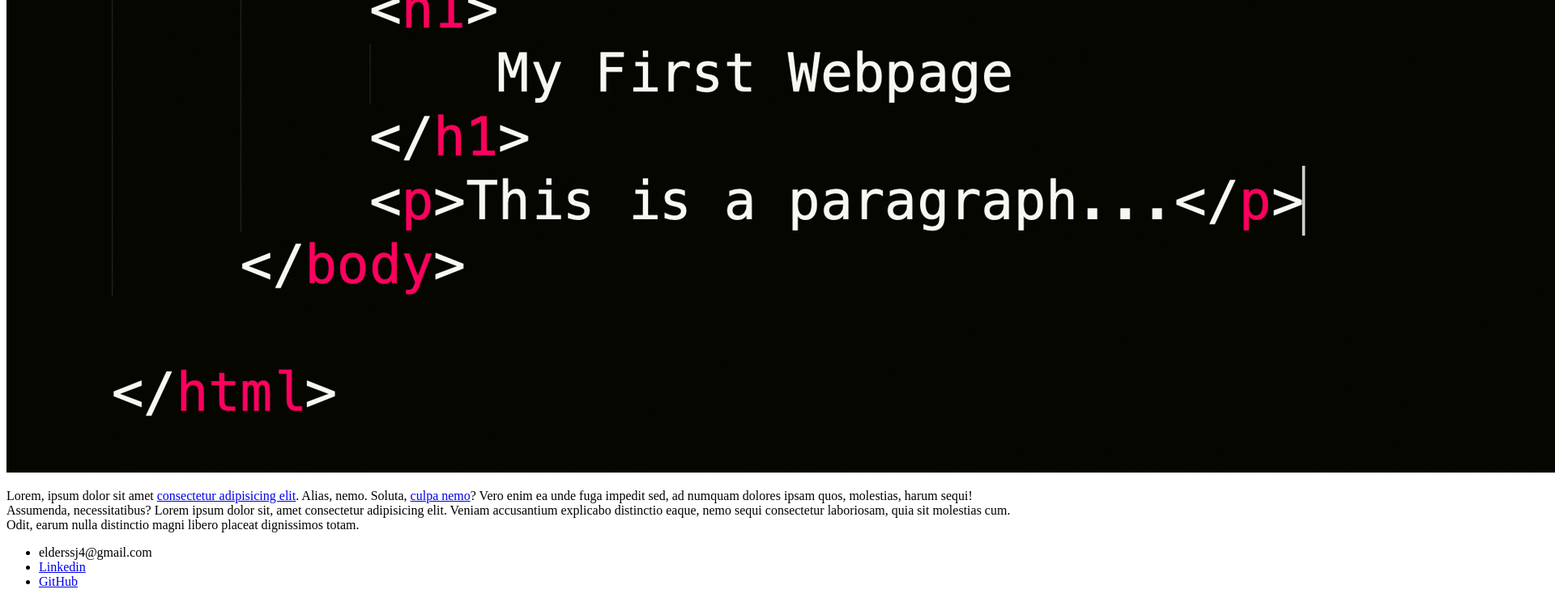
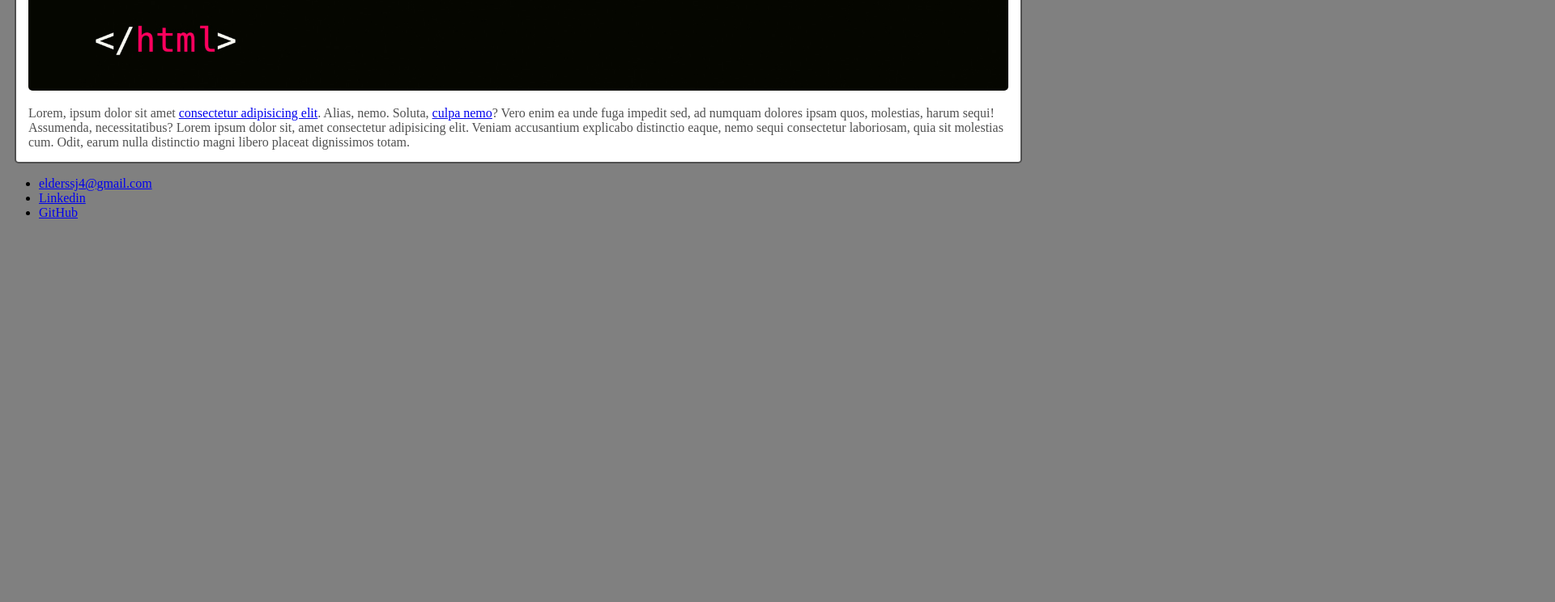
Before and after one commit to elderssj4/dio-curso-html5, a plain HTML site: page index.html in a window 1280 px wide. Shown: the part 1620-2364 px from the top of the page at 81% size, 1920 px wide, since content can reach past the window. After the commit the page ends 1908 px from the top, so only its background shows below. Drawn offline with Linux system fonts and the light colour scheme.

Commit message:
adicionando css ao post

```diff
--- a/index.html
+++ b/index.html
@@ -1,5 +1,6 @@
 <!DOCTYPE html>
 <html lang="pt">
+
 <head>
     <meta charset="UTF-8">
 
@@ -7,6 +8,7 @@
 
     <link rel="stylesheet" href="src/css/style.css">
 </head>
+
 <body>
     <header>
         <img src="src/img/ObiWan-PoliArt.png" alt="Ilustração obi wan como avatar de Elder">
@@ -16,22 +18,29 @@
         <header>
             <h2 class="subtitle">Posts</h2>
         </header>
-        <article>
+        <article class="post">
             <header>
                 <h3 class="post-title">Post #1</h3>
-                <img src="src/img/html-code.jpg" alt="imagem de código html">
+                <img class="img-post" src="src/img/html-code.jpg" alt="imagem de código html">
             </header>
-            <p>Lorem, ipsum dolor sit amet <a href="https://www.linkedin.com/in/elder-duarte-santiago-8425299a/" target="_blank">consectetur adipisicing elit</a>. Alias, nemo. Soluta, <a href="mailto:elderssj4@gmail.com">culpa nemo</a>? Vero enim ea unde fuga impedit sed, ad numquam dolores ipsam quos, molestias, harum sequi! Assumenda, necessitatibus? Lorem ipsum dolor sit, amet consectetur adipisicing elit. Veniam accusantium explicabo distinctio eaque, nemo sequi consectetur laboriosam, quia sit molestias cum. Odit, earum nulla distinctio magni libero placeat dignissimos totam.
+            <p class="text">Lorem, ipsum dolor sit amet <a
+                    href="https://www.linkedin.com/in/elder-duarte-santiago-8425299a/" target="_blank">consectetur
+                    adipisicing elit</a>. Alias, nemo. Soluta, <a href="mailto:elderssj4@gmail.com">culpa nemo</a>? Vero
+                enim ea unde fuga impedit sed, ad numquam dolores ipsam quos, molestias, harum sequi! Assumenda,
+                necessitatibus? Lorem ipsum dolor sit, amet consectetur adipisicing elit. Veniam accusantium explicabo
+                distinctio eaque, nemo sequi consectetur laboriosam, quia sit molestias cum. Odit, earum nulla
+                distinctio magni libero placeat dignissimos totam.
             </p>
         </article>
     </section>
     <footer>
         <ul>
-            <li><a href="mailto:elderssj4@gmail.com" target="_blank"></a>elderssj4@gmail.com</li>
+            <li><a href="mailto:elderssj4@gmail.com" target="_blank">elderssj4@gmail.com</a></li>
             <li><a href="https://www.linkedin.com/in/elder-duarte-santiago-8425299a/" target="_blank">Linkedin</a></li>
             <li><a href="https://github.com/elderssj4" target="_blank">GitHub</a></li>
         </ul>
     </footer>
 
 </body>
+
 </html>
--- a/src/css/style.css
+++ b/src/css/style.css
@@ -1,8 +1,39 @@
-#title, .subtitle, .post-title{
+body {
+    background-color: gray;
+}
+
+#title,
+.subtitle,
+.post-title {
     color: blue;
 }
 
-.post-title{
+.post-title {
     font-size: 16px;
     font-style: italic;
+    margin: 0;
+    margin-bottom: 15px;
 }
+
+.post {
+
+    background-color: #ffffff;
+    padding: 15px;
+    border: 2px solid #505050;
+    margin: 10px;
+    margin-bottom: 15px;
+    border-radius: 5px;
+
+}
+
+.text {
+    color: #505050;
+    margin: 0;
+    margin-top: 15px;
+
+}
+
+.img-post {
+    border-radius: 5px;
+    width: 100%;
+}
```
